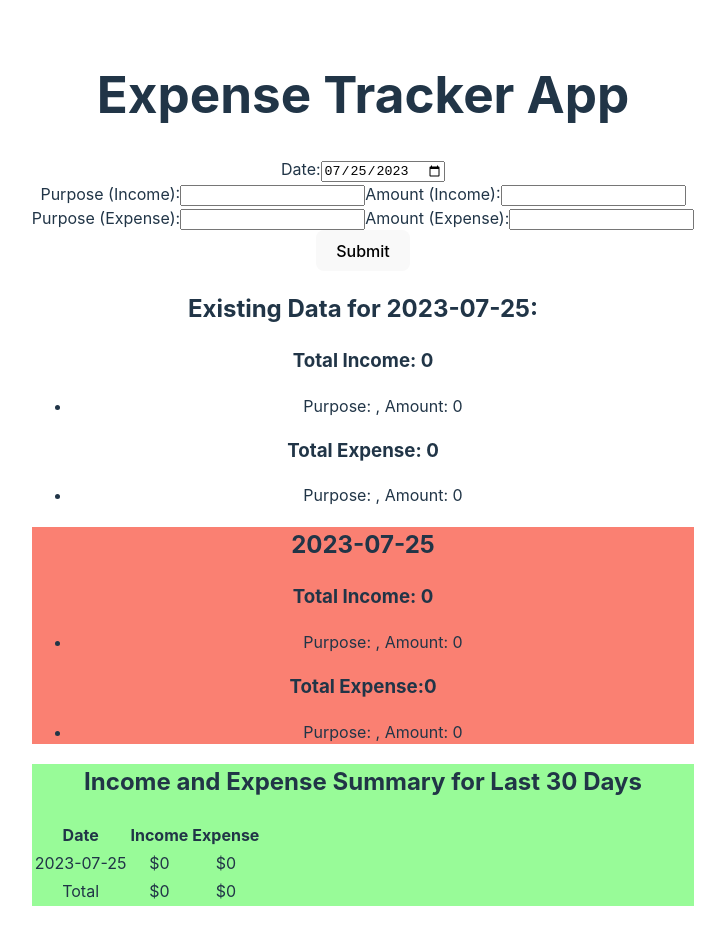
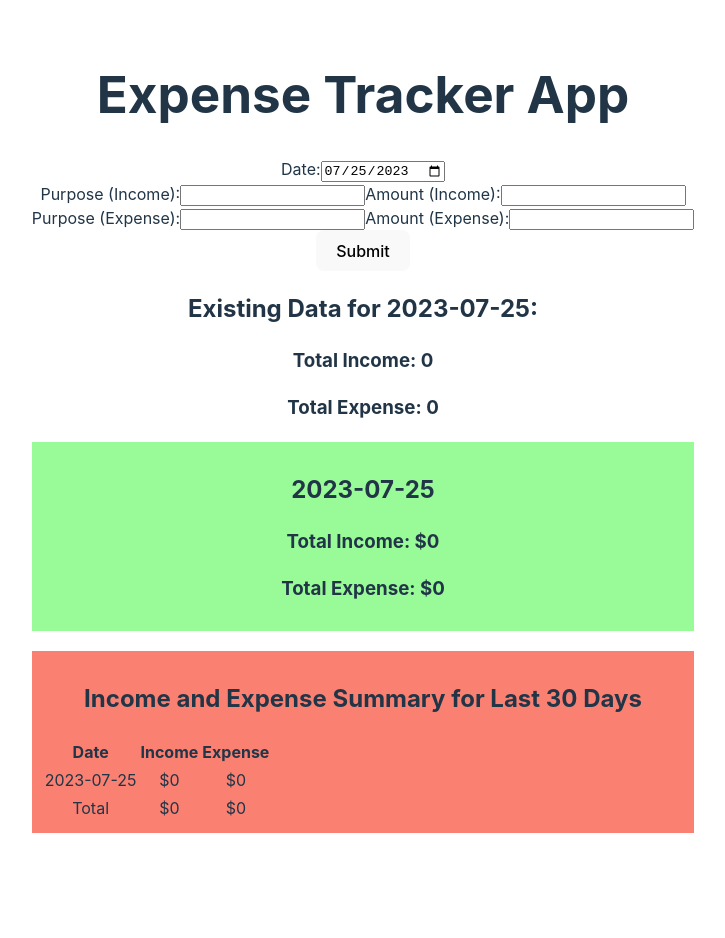
Before and after one commit to chaudhuree/expense-tracker-app, a React (Vite) app: page / in a window 1280 px wide. Shown: the whole page, without its empty margins (277-1002 px from the left). After the commit the page ends 865 px from the top, so only its background shows below. Built offline with nearby package versions, Linux system fonts and the light colour scheme.

Commit message:
change: fix sum bug. hide entries which value is empty or 0

```diff
--- a/src/components/ExpenseForm.jsx
+++ b/src/components/ExpenseForm.jsx
@@ -9,13 +9,12 @@ const ExpenseForm = ({ addData, existingData }) => {
 
   const handleSubmit = (e) => {
     e.preventDefault();
-    if (purposeIncome && amountIncome) {
+    if (purposeIncome.trim() !== '' && amountIncome.trim() !== '') {
       addData(date, 'income', purposeIncome, parseFloat(amountIncome));
     }
-    if (purposeExpense && amountExpense) {
+    if (purposeExpense.trim() !== '' && amountExpense.trim() !== '') {
       addData(date, 'expense', purposeExpense, parseFloat(amountExpense));
     }
-    // setDate(new Date(Date.now()).toISOString().slice(0, 10));
     setPurposeIncome('');
     setAmountIncome('');
     setPurposeExpense('');
@@ -25,7 +24,9 @@ const ExpenseForm = ({ addData, existingData }) => {
   const handleDateChange = (selectedDate) => {
     setDate(selectedDate);
   };
+
   const existingDataForSelectedDate = existingData.find((item) => item.date === date);
+
   return (
     <form onSubmit={handleSubmit}>
       <label>
@@ -60,7 +61,9 @@ const ExpenseForm = ({ addData, existingData }) => {
           <h2>Existing Data for {new Date(date).toISOString().slice(0, 10)}:</h2>
           <h3>Total Income: {existingDataForSelectedDate.income.reduce((acc, curr) => acc + curr.amount, 0)}</h3>
           <ul>
-            {existingDataForSelectedDate.income.map((incomeEntry, index) => (
+            {existingDataForSelectedDate.income
+              .filter((entry) => entry.purpose.trim() !== '' && entry.amount !== 0)
+              .map((incomeEntry, index) => (
                 <li key={index}>
                   Purpose: {incomeEntry.purpose}, Amount: {incomeEntry.amount}
                 </li>
@@ -68,7 +71,9 @@ const ExpenseForm = ({ addData, existingData }) => {
           </ul>
           <h3>Total Expense: {existingDataForSelectedDate.expense.reduce((acc, curr) => acc + curr.amount, 0)}</h3>
           <ul>
-            {existingDataForSelectedDate.expense.map((expenseEntry, index) => (
+            {existingDataForSelectedDate.expense
+              .filter((entry) => entry.purpose.trim() !== '' && entry.amount !== 0)
+              .map((expenseEntry, index) => (
                 <li key={index}>
                   Purpose: {expenseEntry.purpose}, Amount: {expenseEntry.amount}
                 </li>
--- a/src/components/ExpenseTrackerApp.jsx
+++ b/src/components/ExpenseTrackerApp.jsx
@@ -1,11 +1,11 @@
-import React, { useState } from "react";
-import ExpenseForm from "./ExpenseForm";
-import IncomeExpenseSummary from "./IncomeExpenseSummary";
+import React, { useState } from 'react';
+import ExpenseForm from './ExpenseForm';
+import IncomeExpenseSummary from './IncomeExpenseSummary';
 
 const initialData = {
   date: new Date(Date.now()).toISOString().slice(0, 10),
-  income: [{ purpose: "", amount: 0 }],
-  expense: [{ purpose: "", amount: 0 }],
+  income: [{ purpose: '', amount: 0 }],
+  expense: [{ purpose: '', amount: 0 }],
 };
 
 const ExpenseTrackerApp = () => {
@@ -15,7 +15,7 @@ const ExpenseTrackerApp = () => {
     const newData = [...data];
     const existingData = newData.find((item) => item.date === date);
 
-    if (type === "income") {
+    if (type === 'income') {
       if (!existingData) {
         newData.push({
           date,
@@ -25,7 +25,7 @@ const ExpenseTrackerApp = () => {
       } else {
         existingData.income.push({ purpose, amount });
       }
-    } else if (type === "expense") {
+    } else if (type === 'expense') {
       if (!existingData) {
         newData.push({
           date,
@@ -45,27 +45,25 @@ const ExpenseTrackerApp = () => {
       <h1>Expense Tracker App</h1>
       <ExpenseForm addData={addData} existingData={data} />
       {/* Display the data here */}
-      <div style={{background:"salmon",marginTop:"20px"}}>
+      <div style={{background:"palegreen",marginTop:"20px",padding:"10px"}}>
       {data.map((entry) => (
         <div key={entry.date}>
           <h2>{entry.date}</h2>
-          <h3>
-            Total Income:{" "}
-            {entry.income.reduce((acc, curr) => acc + curr.amount, 0)}
-          </h3>
+          <h3>Total Income: ${entry.income.reduce((acc, curr) => acc + curr.amount, 0)}</h3>
           <ul>
-            {entry.income.map((incomeEntry, index) => (
+            {entry.income
+              .filter((incomeEntry) => incomeEntry.purpose.trim() !== '' && incomeEntry.amount !== 0)
+              .map((incomeEntry, index) => (
                 <li key={index}>
                   Purpose: {incomeEntry.purpose}, Amount: {incomeEntry.amount}
                 </li>
               ))}
           </ul>
-          <h3>
-            Total Expense:
-            {entry.expense.reduce((acc, curr) => acc + curr.amount, 0)}
-          </h3>
+          <h3>Total Expense: ${entry.expense.reduce((acc, curr) => acc + curr.amount, 0)}</h3>
           <ul>
-            {entry.expense.map((expenseEntry, index) => (
+            {entry.expense
+              .filter((expenseEntry) => expenseEntry.purpose.trim() !== '' && expenseEntry.amount !== 0)
+              .map((expenseEntry, index) => (
                 <li key={index}>
                   Purpose: {expenseEntry.purpose}, Amount: {expenseEntry.amount}
                 </li>
@@ -74,10 +72,7 @@ const ExpenseTrackerApp = () => {
         </div>
       ))}
 </div>
-      {/*
-        summary show for last 30 days
-      */}
-      <div style={{background:"palegreen", marginTop:"20px"}}>
+      <div style={{background:"salmon",marginTop:"20px",padding:"10px"}}>
       <IncomeExpenseSummary data={data} />
       </div>
     </div>
```
Lines whose indentation alone changed are shown as unchanged.
